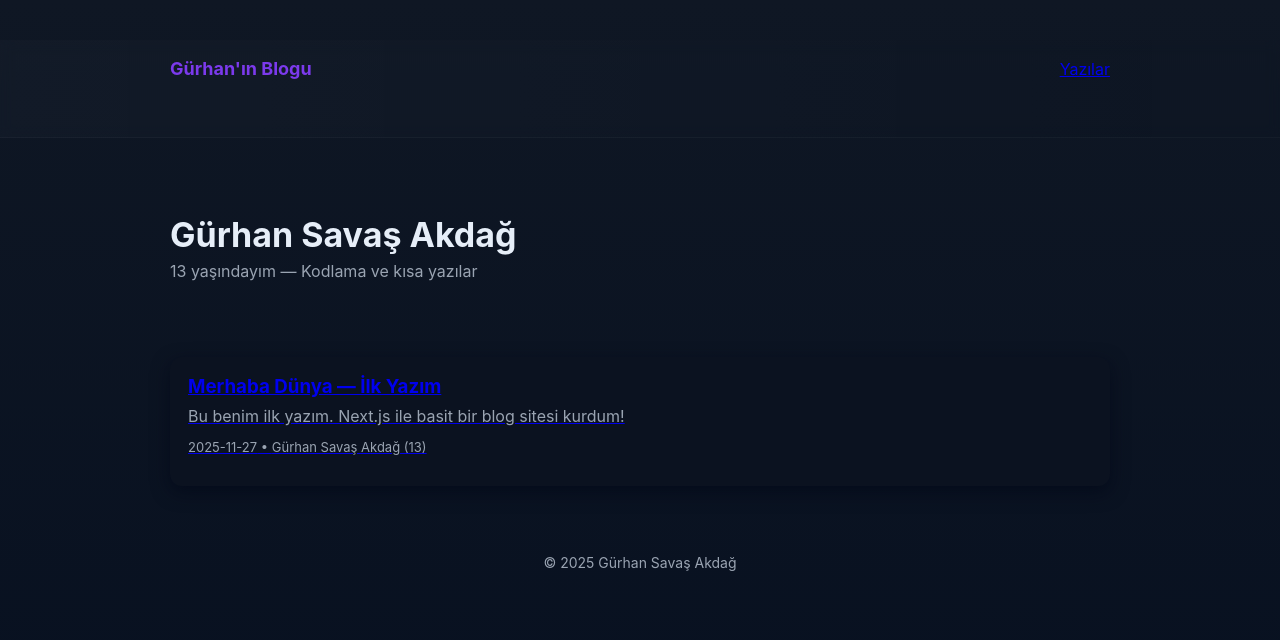
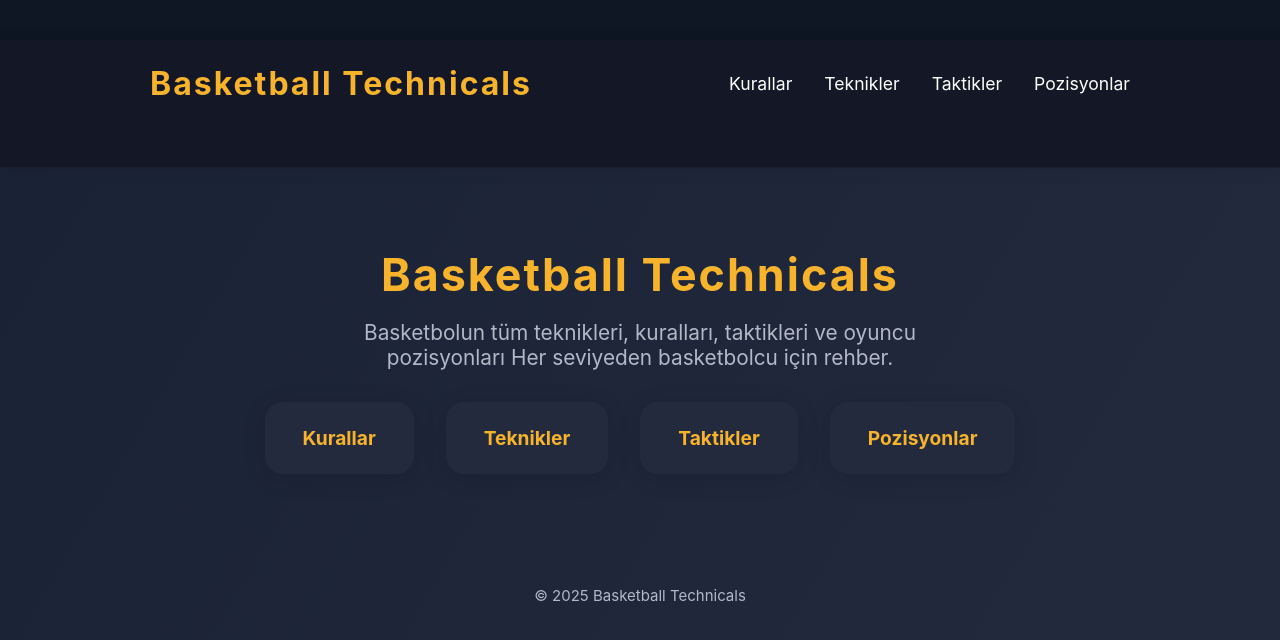
Before and after one commit to gurhan48/web-test, a Next.js app: page / in a window 1280 px wide. Shown: the top 640 px of the page. Built offline with nearby package versions, Linux system fonts and the light colour scheme.

Commit message:
Basketball Technicals site yapısı ve sayfaları eklendi

```diff
--- a/components/Layout.js
+++ b/components/Layout.js
@@ -1,11 +1,21 @@
-import Header from './Header'
+import Link from 'next/link'
 
 export default function Layout({ children }) {
   return (
-    <div className="site">
-      <Header />
-      <main className="container">{children}</main>
-      <footer className="site-footer">© {new Date().getFullYear()} Gürhan Savaş Akdağ</footer>
+    <div className="site" style={{background:'linear-gradient(120deg,#1a2236 0%,#232a3d 100%)',minHeight:'100vh',color:'#f5f6fa'}}>
+      <header className="site-header" style={{padding:'0',background:'rgba(20,24,38,0.98)',boxShadow:'0 2px 16px rgba(0,0,0,0.08)'}}>
+        <nav className="container" style={{display:'flex',alignItems:'center',justifyContent:'space-between',padding:'24px 0'}}>
+          <Link href="/" style={{fontWeight:'bold',fontSize:'2rem',color:'#f7b32b',textDecoration:'none',letterSpacing:'2px'}}>Basketball Technicals</Link>
+          <div style={{display:'flex',gap:'32px'}}>
+            <Link href="/kurallar" style={{color:'#fff',fontSize:'1.1rem',textDecoration:'none'}}>Kurallar</Link>
+            <Link href="/teknikler" style={{color:'#fff',fontSize:'1.1rem',textDecoration:'none'}}>Teknikler</Link>
+            <Link href="/taktikler" style={{color:'#fff',fontSize:'1.1rem',textDecoration:'none'}}>Taktikler</Link>
+            <Link href="/pozisyonlar" style={{color:'#fff',fontSize:'1.1rem',textDecoration:'none'}}>Pozisyonlar</Link>
+          </div>
+        </nav>
+      </header>
+      <main className="container" style={{maxWidth:'980px',margin:'0 auto',padding:'32px 16px'}}>{children}</main>
+      <footer className="site-footer" style={{textAlign:'center',padding:'32px 0',color:'#b2b8c6',fontSize:'15px'}}>© {new Date().getFullYear()} Basketball Technicals</footer>
     </div>
   )
 }
--- a/pages/index.js
+++ b/pages/index.js
@@ -1,28 +1,26 @@
+
+
 import Head from 'next/head'
-import Link from 'next/link'
 import Layout from '../components/Layout'
-import PostCard from '../components/PostCard'
-import posts from '../data/posts'
 
 export default function Home() {
   return (
     <Layout>
       <Head>
-        <title>Gürhan Savaş Akdağ - Blog</title>
-        <meta name="description" content="Basit Next.js blog sitesi" />
+        <title>Basketball Technicals</title>
+        <meta name="description" content="Basketbol teknikleri, kuralları, taktikleri ve pozisyonları" />
       </Head>
-
-      <section className="hero">
-        <h1>Gürhan Savaş Akdağ</h1>
-        <p className="lead">13 yaşındayım — Kodlama ve kısa yazılar</p>
-      </section>
-
-      <section className="posts">
-        {posts.map((p) => (
-          <Link key={p.slug} href={`/posts/${p.slug}`}>
-            <PostCard post={p} />
-          </Link>
-        ))}
+      <section style={{textAlign:'center',marginTop:'48px',marginBottom:'48px'}}>
+        <h1 style={{fontSize:'2.8rem',fontWeight:'bold',color:'#f7b32b',letterSpacing:'2px',marginBottom:'18px'}}>Basketball Technicals</h1>
+        <p style={{fontSize:'1.3rem',color:'#b2b8c6',maxWidth:'600px',margin:'0 auto 32px'}}>
+          Basketbolun tüm teknikleri, kuralları, taktikleri ve oyuncu pozisyonları Her seviyeden basketbolcu için rehber.
+        </p>
+        <div style={{display:'flex',justifyContent:'center',gap:'32px',flexWrap:'wrap',marginTop:'32px'}}>
+          <a href="/kurallar" style={{background:'#232a3d',color:'#f7b32b',padding:'24px 38px',borderRadius:'18px',fontSize:'1.2rem',fontWeight:'bold',boxShadow:'0 4px 24px rgba(0,0,0,0.12)',textDecoration:'none',transition:'0.2s'}}>Kurallar</a>
+          <a href="/teknikler" style={{background:'#232a3d',color:'#f7b32b',padding:'24px 38px',borderRadius:'18px',fontSize:'1.2rem',fontWeight:'bold',boxShadow:'0 4px 24px rgba(0,0,0,0.12)',textDecoration:'none',transition:'0.2s'}}>Teknikler</a>
+          <a href="/taktikler" style={{background:'#232a3d',color:'#f7b32b',padding:'24px 38px',borderRadius:'18px',fontSize:'1.2rem',fontWeight:'bold',boxShadow:'0 4px 24px rgba(0,0,0,0.12)',textDecoration:'none',transition:'0.2s'}}>Taktikler</a>
+          <a href="/pozisyonlar" style={{background:'#232a3d',color:'#f7b32b',padding:'24px 38px',borderRadius:'18px',fontSize:'1.2rem',fontWeight:'bold',boxShadow:'0 4px 24px rgba(0,0,0,0.12)',textDecoration:'none',transition:'0.2s'}}>Pozisyonlar</a>
+        </div>
       </section>
     </Layout>
   )
```
Also changed, not shown: pages/kurallar.js (added, +25 -0 lines), pages/pozisyonlar.js (added, +22 -0 lines), pages/taktikler.js (added, +23 -0 lines), pages/teknikler.js (added, +23 -0 lines), pages/Atatürk.jpg (added).
